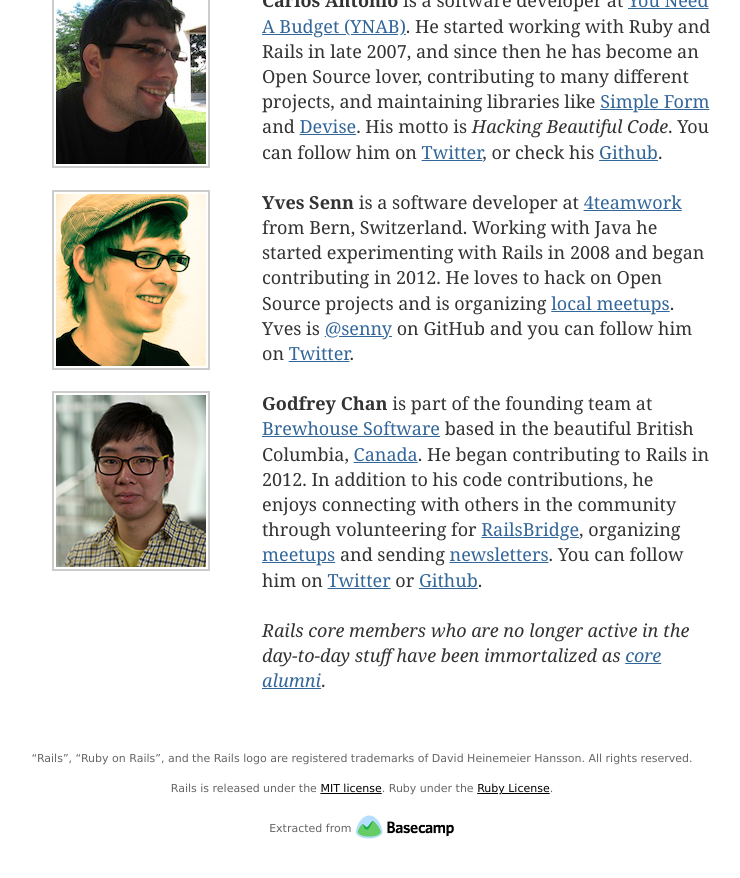
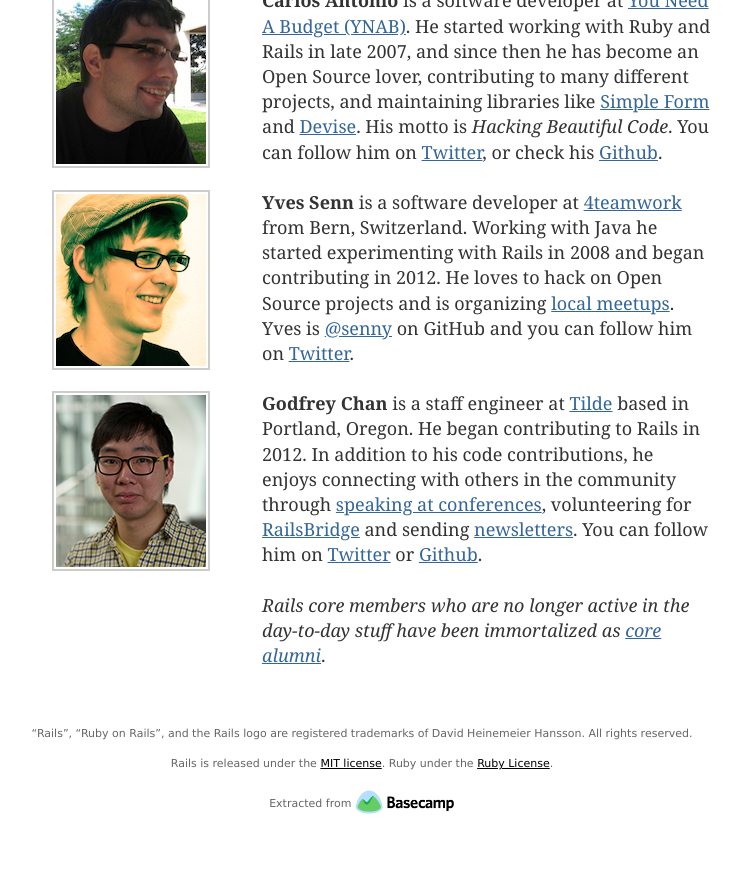
Before and after one commit to rails/homepage-2011, a Jekyll site: the page built from core/index.html, in a window 1280 px wide and 900 px high, scrolled down 2391 px. Shown: the top 878 px of the window, without its empty margins (278-1018 px from the left). Built offline with Jekyll 4.4.1, drawn with Linux system fonts in a browser that asks for light colours; nearby versions of some CDN libraries.

Commit message:
zomg! #newjob #onboarding

```diff
--- a/core/index.html
+++ b/core/index.html
@@ -201,12 +201,11 @@
         </div>
         <div class="col-sm-8">
         <p>
-          <strong>Godfrey Chan</strong> is part of the founding team at <a href="http://brewhouse.io/">Brewhouse Software</a>
-          based in the beautiful British Columbia, <a href="https://github.com/vanruby/canada">Canada</a>. He began contributing
-          to Rails in 2012. In addition to his code contributions, he enjoys connecting with others in the community through
-          volunteering for <a href="http://www.railsbridge.org/">RailsBridge</a>, organizing <a href="http://vanruby.org/">meetups</a>
-          and sending <a href="http://rails-weekly.goodbits.io/">newsletters</a>. You can follow him on
-          <a href="https://twitter.com/chancancode">Twitter</a> or <a href="https://github.com/chancancode">Github</a>.
+          <strong>Godfrey Chan</strong> is a staff engineer at <a href="http://tilde.io/">Tilde</a> based in Portland, Oregon.
+          He began contributing to Rails in 2012. In addition to his code contributions, he enjoys connecting with others in the
+          community through <a href="https://www.youtube.com/playlist?list=PLOFfsZEKIXcxgue-eaYzkgveLco0r8TBF">speaking at conferences</a>,
+          volunteering for <a href="http://www.railsbridge.org/">RailsBridge</a> and sending <a href="http://rails-weekly.goodbits.io/">newsletters</a>.
+          You can follow him on <a href="https://twitter.com/chancancode">Twitter</a> or <a href="https://github.com/chancancode">Github</a>.
         </p>
         </div>
       </div>
```
